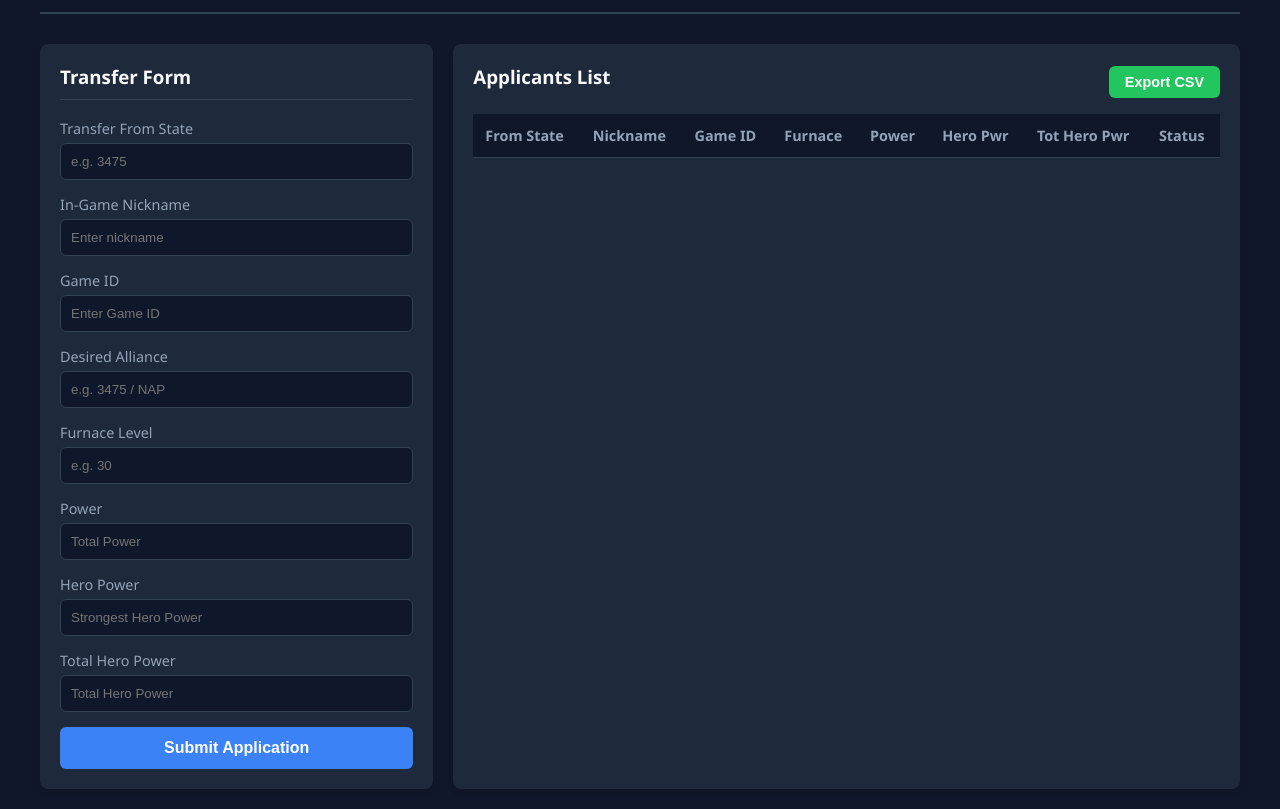
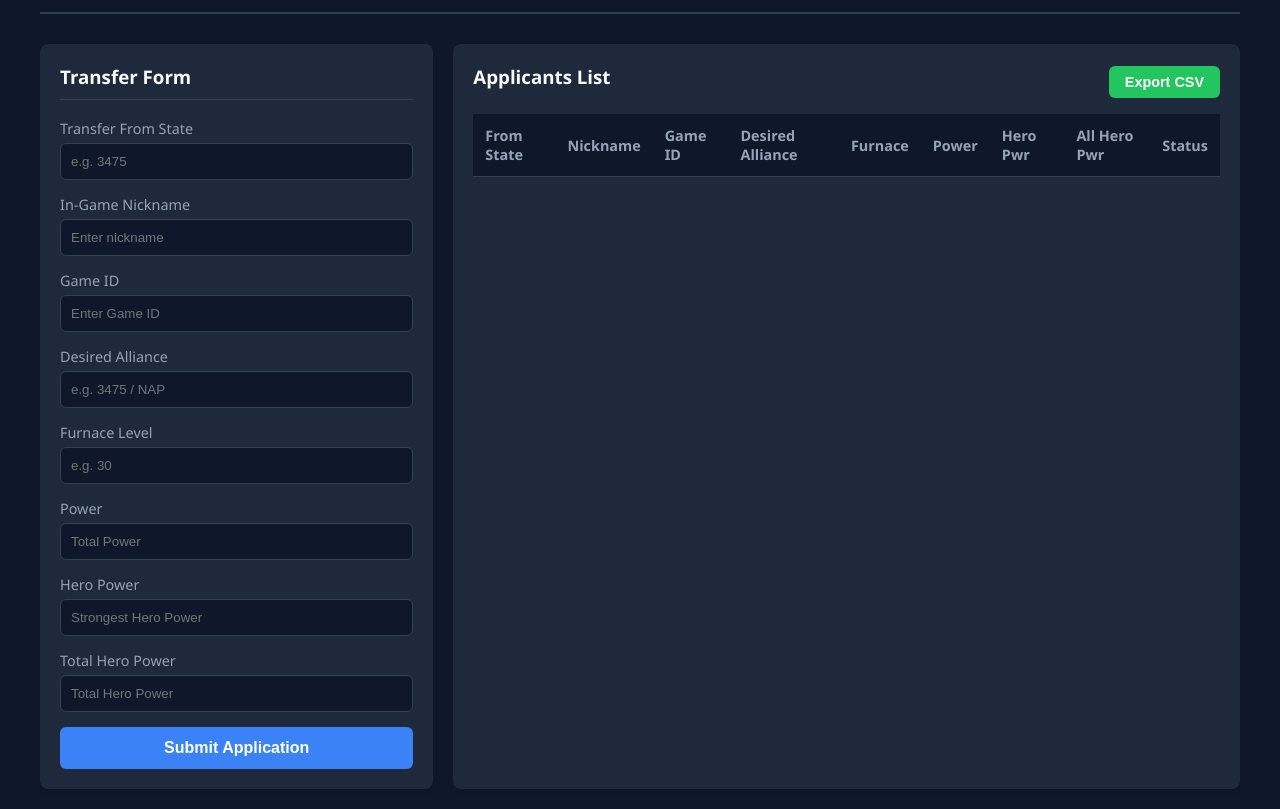
Before and after one commit to ferdinanflash/3475, a plain HTML site: page index.html in a window 1280 px wide. Shown: the part 93-902 px from the top of the page. Drawn offline with nearby package versions, Linux system fonts and the light colour scheme; no server answers.

Commit message:
Update index.html

```diff
--- a/index.html
+++ b/index.html
@@ -112,19 +112,22 @@
             </div>
             <div class="table-container">
                 <table>
+                    <!-- Cari bagian <thead> di tabel Anda dan sesuaikan jumlah kolomnya -->
 <thead>
     <tr>
         <th id="th-action" style="display:none;">Action</th>
         <th>From State</th>
         <th>Nickname</th>
         <th>Game ID</th>
+        <th>Desired Alliance</th> <!-- Header Baru -->
         <th>Furnace</th>
         <th>Power</th>
         <th>Hero Pwr</th>
-                            <th>Tot Hero Pwr</th>
+        <th>All Hero Pwr</th>
         <th>Status</th>
     </tr>
 </thead>
+
                     <tbody id="transfer-tbody">
                         <!-- Data terisi via JS -->
                     </tbody>
```
Lines whose indentation alone changed are shown as unchanged.
